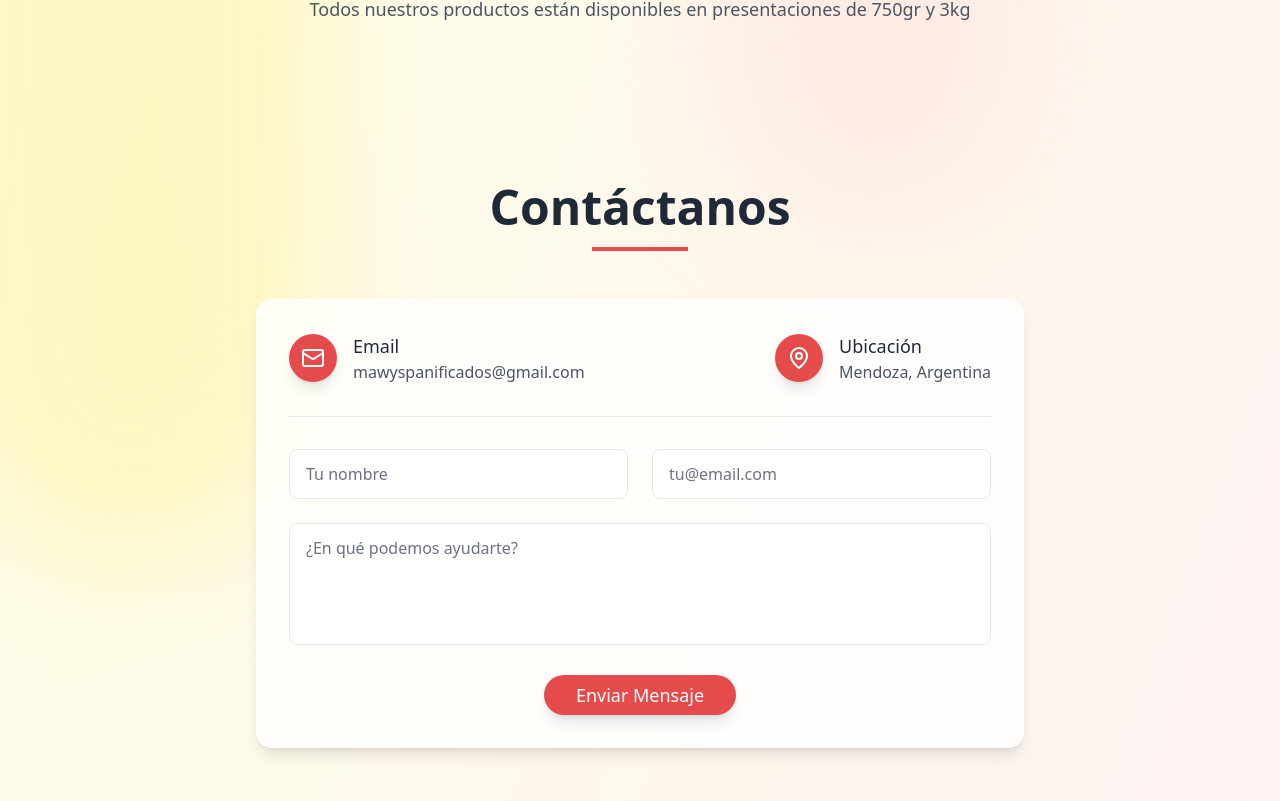
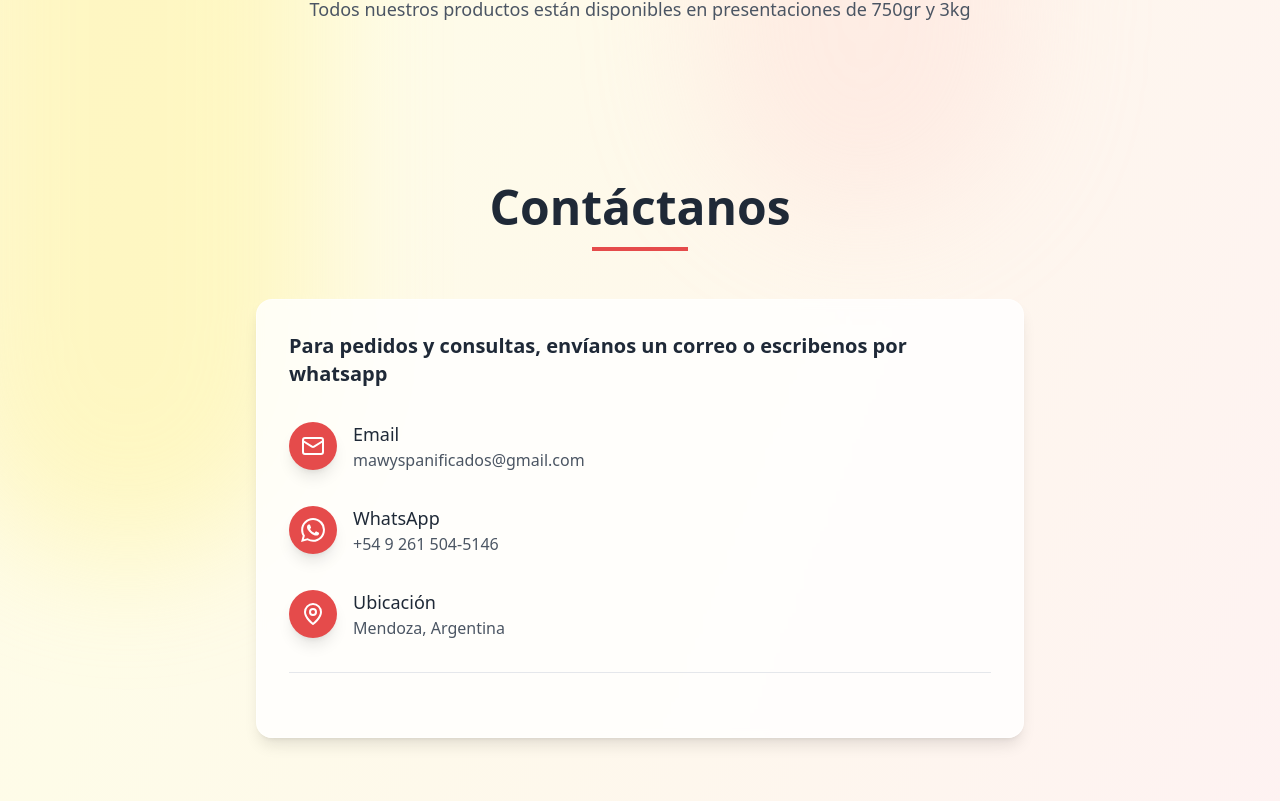
Before and after one commit to facupetitfour/Mawys, a React (Vite) app: page / in a window 1280 px wide. Shown: the part 2495-3296 px from the top of the page. Built offline with nearby package versions, Linux system fonts and the light colour scheme.

Commit message:
arreglos SEO, y cambion en contacto

```diff
--- a/index.html
+++ b/index.html
@@ -1,35 +1,40 @@
 <!doctype html>
 <html lang="es">
+
 <head>
 
   <meta charset="UTF-8"> <!-- codificacion de caracteres (para usar emojis, acentos, etc.)-->
   <meta name="viewport" content="width=device-width"> <!-- para que se vea bien en moviles -->
-    <!-- <link rel="stylesheet" href="stylesheet.css"> hoja de estilos para la pagina   -->
-    <!-- <link rel="cssseconday" href="cssseconday.css"> hoja de estilos para la pagina   -->
 
-    <title>Galletas Mawys</title>
+  <title>Galletas Mawy's - Polvorones artesanales de Mendoza</title>
   <meta name="description"
-        content="Galletas Mawys - Las mejores galletas de Mendoza!, polvorones de diferentes sabores como Coco, Naranja, Vainilla, Limón, Banana y Miel">
-
-    <meta name="theme-color" content="#B6361Dff"> <!-- color de la barra de navegacion en moviles -->
+    content="Galletitas dulces Mawy's: polvorones artesanales de Mendoza con sabores únicos como coco, naranja, vainilla, limón, banana y miel.">
+  <meta name="theme-color" content="#E54B4B"> <!-- color de la barra de navegacion en moviles -->
   <meta name="robots" content="index, follow"> <!-- para que los buscadores indexen la pagina y sigan los enlaces -->
 
   <!-- OPEN GRAPH --> <!-- para que se vea bien en redes sociales los links compartidos -->
 
-    <meta property="og:title" content="Galletitas Mawy's">
-    <meta property="og:description"
-        content="Las mejores galletas de Mendoza!, polvorones de diferentes sabores como Coco, Naranja, Vainilla, Limón, Banana y Miel">
-    <meta property="og:image" content=""> <!-- imagen que se muestra al compartir en redes sociales -->
-    <meta property="og:image:alt" content="Galletas Mawy's Logo">
-    <meta property="og:url" content="https://mawysgalletas.com"> <!-- url de la pagina -->
-    <meta property="og:type" content="website"> <!-- tipo de contenido -->
-    <meta property="og:locale" content="es_AR"> <!-- idioma y region -->
+  <!-- OPEN GRAPH: REDES SOCIALES -->
+  <meta property="og:title" content="Galletitas Mawy's - Sabores únicos de Mendoza">
+  <meta property="og:description" content="Descubrí las galletas más deliciosas de Mendoza. Polvorones artesanales de coco, vainilla, limón, y más.">
+  <meta property="og:image" content="https://mawyspanificados.com.ar/og-image.png">
+  <meta property="og:image:alt" content="Logo de Galletitas Mawy's">
+  <meta property="og:url" content="https://mawyspanificados.com.ar">
+  <meta property="og:type" content="website">
+  <meta property="og:locale" content="es_AR">
 
+  <!-- TWITTER CARDS (opcional pero recomendado) -->
+  <meta name="twitter:card" content="summary_large_image">
+  <meta name="twitter:title" content="Galletitas Mawy's">
+  <meta name="twitter:description" content="Polvorones artesanales con sabores únicos. Hechos en Mendoza con amor.">
+  <meta name="twitter:image" content="https://mawyspanificados.com.ar/og-image.png">
 
-    <link rel="icon" href="favicon.ico"> <!-- icono de la pagina -->
+  <link rel="icon" href="favicon.ico" type="image/x-icon"> <!-- icono de la pagina, Especifica el tipo MIME -->
 </head>
+
 <body>
   <div id="root"></div>
   <script type="module" src="/src/main.tsx"></script>
 </body>
+
 </html>
--- a/src/components/Contact.tsx
+++ b/src/components/Contact.tsx
@@ -1,11 +1,11 @@
-import { Button } from "@/components/ui/button"
+// import { Button } from "@/components/ui/button"
 
 export function Contact() {
   return (
     <section
       id="contact"
       className="min-h-screen py-20 relative"
-      // className="min-h-screen py-20 relative bg-gradient-to-br from-orange-100 via-red-100 to-yellow-100"
+    // className="min-h-screen py-20 relative bg-gradient-to-br from-orange-100 via-red-100 to-yellow-100"
 
     >
       {/* <div className="absolute inset-0 overflow-hidden">
@@ -21,9 +21,10 @@
           </div>
 
           <div className="bg-white/80 dark:bg-gray-800/80 backdrop-blur-sm rounded-2xl p-8 shadow-lg border border-white/50 dark:border-gray-700/50">
-            <div className="flex flex-col md:flex-row md:items-center md:justify-between mb-8 pb-8 border-b border-gray-200 dark:border-gray-700">
+            <h4 className="text-xl font-bold mb-8 text-gray-800 dark:text-gray-100">Para pedidos y consultas, envíanos un correo o escribenos por whatsapp</h4>
+            <div className="flex flex-col md:flex-col md:items-start mb-8 pb-8 border-b border-gray-200 dark:border-gray-700 gap-8">
               <div className="flex items-center mb-4 md:mb-0">
-                <div className="w-12 h-12 rounded-full bg-[#E54B4B] flex items-center justify-center flex-shrink-0 shadow-lg mr-4">
+                <div className="w-12 h-12 rounded-full bg-[#E54B4B] flex items-center justify-center flex-shrink-0 shadow-lg mr-4 cursor-pointer" onClick={() => window.open("mailto:mawyspanificados@gmail.com", "_blank")}>
                   <svg
                     xmlns="http://www.w3.org/2000/svg"
                     width="24"
@@ -47,6 +48,31 @@
                     className="text-gray-600 dark:text-gray-300 hover:text-[#E54B4B] transition-colors"
                   >
                     mawyspanificados@gmail.com
+                  </a>
+                </div>
+              </div>
+              <div className="flex items-center mb-4 md:mb-0">
+                <div className="w-12 h-12 rounded-full bg-[#E54B4B] flex items-center justify-center flex-shrink-0 shadow-lg mr-4 cursor-pointer" onClick={() => window.open("https://wa.me/+5492615045146?text=Hola%20Mawy's,%20Quiero%20realizar%20una%20consulta.", "_blank")}>
+                  <svg
+                    xmlns="http://www.w3.org/2000/svg"
+                    width="24"
+                    height="24"
+                    viewBox="0 0 24 24"
+                    fill="currentColor"
+                    className="w-6 h-6 text-white"
+                  >
+                    <path d="M17.472 14.382c-.297-.149-1.758-.867-2.03-.967-.273-.099-.471-.148-.67.15-.197.297-.767.966-.94 1.164-.173.199-.347.223-.644.075-.297-.15-1.255-.463-2.39-1.475-.883-.788-1.48-1.761-1.653-2.059-.173-.297-.018-.458.13-.606.134-.133.298-.347.446-.52.149-.174.198-.298.298-.497.099-.198.05-.371-.025-.52-.075-.149-.669-1.612-.916-2.207-.242-.579-.487-.5-.669-.51-.173-.008-.371-.01-.57-.01-.198 0-.52.074-.792.372-.272.297-1.04 1.016-1.04 2.479 0 1.462 1.065 2.875 1.213 3.074.149.198 2.096 3.2 5.077 4.487.709.306 1.262.489 1.694.625.712.227 1.36.195 1.871.118.571-.085 1.758-.719 2.006-1.413.248-.694.248-1.289.173-1.413-.074-.124-.272-.198-.57-.347m-5.421 7.403h-.004a9.87 9.87 0 01-5.031-1.378l-.361-.214-3.741.982.998-3.648-.235-.374a9.86 9.86 0 01-1.51-5.26c.001-5.45 4.436-9.884 9.888-9.884 2.64 0 5.122 1.03 6.988 2.898a9.825 9.825 0 012.893 6.994c-.003 5.45-4.437 9.884-9.885 9.884m8.413-18.297A11.815 11.815 0 0012.05 0C5.495 0 .16 5.335.157 11.892c0 2.096.547 4.142 1.588 5.945L.057 24l6.305-1.654a11.882 11.882 0 005.683 1.448h.005c6.554 0 11.89-5.335 11.893-11.893A11.821 11.821 0 0020.885 3.488" />
+                  </svg>
+                </div>
+                <div>
+                  <h4 className="text-lg font-medium text-gray-800 dark:text-gray-100">WhatsApp</h4>
+                  <a
+                    href="https://wa.me/+5492615045146?text=Hola%20Mawy's,%20Quiero%20realizar%20una%20consulta."
+                    target="_blank"
+                    rel="noopener noreferrer"
+                    className="text-gray-600 dark:text-gray-300 hover:text-[#E54B4B] transition-colors cursor-pointer"
+                  >
+                    +54 9 261 504-5146
                   </a>
                 </div>
               </div>
@@ -75,7 +101,7 @@
               </div>
             </div>
 
-            <form className="space-y-6">
+            {/* <form className="space-y-6">
               <div className="grid grid-cols-1 md:grid-cols-2 gap-6">
                 <div>
                   <input
@@ -104,7 +130,7 @@
                   Enviar Mensaje
                 </Button>
               </div>
-            </form>
+            </form> */}
           </div>
         </div>
       </div>
```
Also changed, not shown: public/images/og-image.png (renamed from public/images/products-banner.png). Lines whose indentation alone changed are shown as unchanged.
